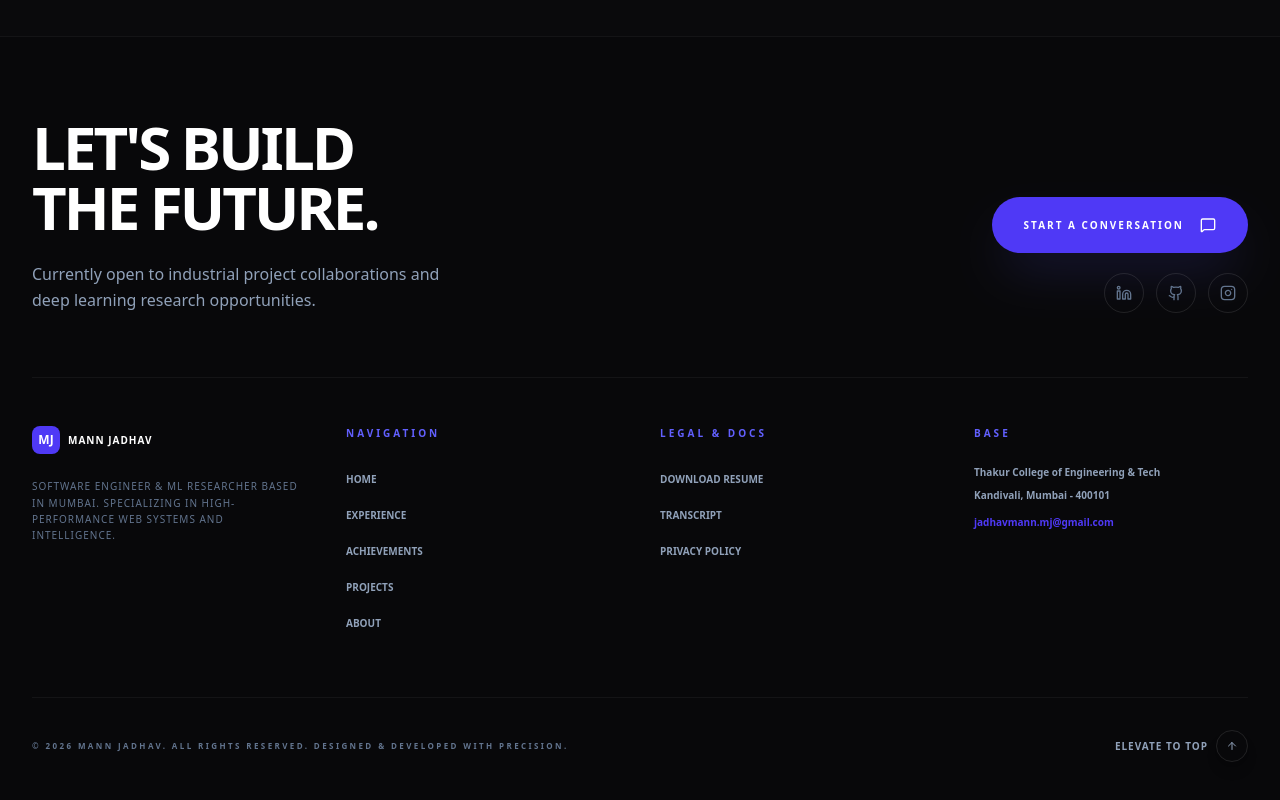
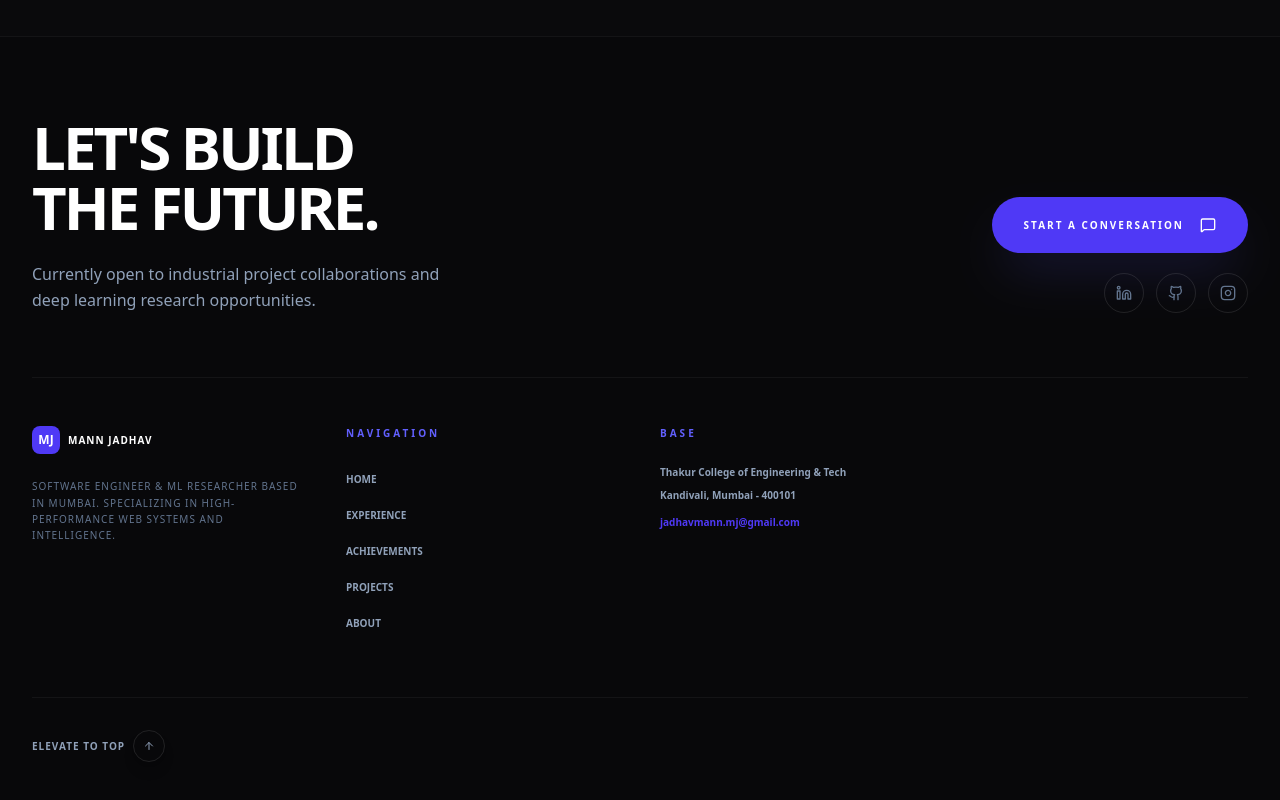
Before and after one commit to MannJadhav/Personal-Portfolio, a React (Vite) app: page / in a window 1280 px wide. Shown: the part 4658-5458 px from the top of the page. Built offline with nearby package versions, Linux system fonts and the light colour scheme.

Commit message:
Remove legal and docs section from App component
Removed legal and document links section from the footer.

```diff
--- a/src/App.tsx
+++ b/src/App.tsx
@@ -960,14 +960,6 @@ const App = () => {
               </ul>
             </div>
             <div>
-              <h4 className="text-[10px] font-black uppercase tracking-[0.3em] text-indigo-500 mb-6">Legal & Docs</h4>
-              <ul className="space-y-3">
-                <li><button className="text-[10px] font-bold text-slate-400 hover:text-indigo-500 transition-colors text-left uppercase">Download Resume</button></li>
-                <li><a href="#" className="text-[10px] font-bold text-slate-400 hover:text-indigo-500 transition-colors uppercase">Transcript</a></li>
-                <li><a href="#" className="text-[10px] font-bold text-slate-400 hover:text-indigo-500 transition-colors uppercase">Privacy Policy</a></li>
-              </ul>
-            </div>
-            <div>
               <h4 className="text-[10px] font-black uppercase tracking-[0.3em] text-indigo-500 mb-6">Base</h4>
               <div className="space-y-2 text-[10px] font-bold text-slate-400">
                 <p>Thakur College of Engineering & Tech</p>
@@ -978,9 +970,6 @@ const App = () => {
           </div>
 
           <div className="flex flex-col md:flex-row justify-between items-center pt-8 border-t border-white/5">
-            <div className="text-[8px] font-black tracking-[0.3em] uppercase text-slate-500 mb-6 md:mb-0">
-              © 2026 MANN JADHAV. ALL RIGHTS RESERVED. DESIGNED & DEVELOPED WITH PRECISION.
-            </div>
             <button
               onClick={(e) => scrollToSection(e, 'home')}
               className="flex items-center space-x-2 text-[10px] font-black uppercase tracking-widest text-slate-400 hover:text-white transition-colors group"
```
